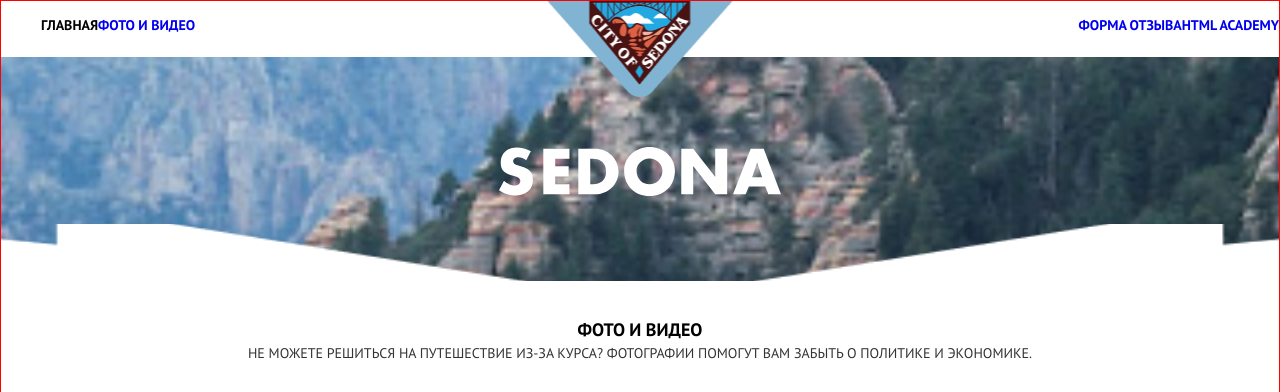
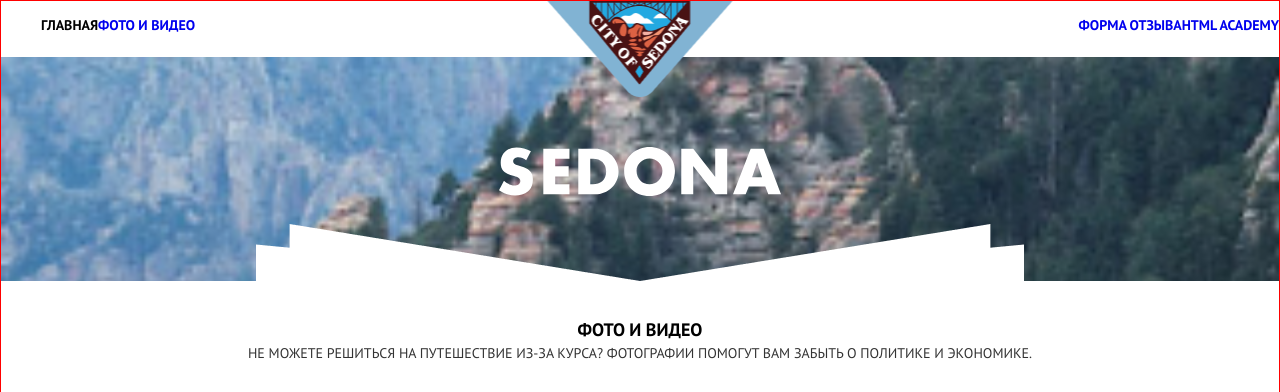
Before and after one commit to htmlacademy-adaptive/471547-sedona-26, a plain HTML site: page 4/catalog.html in a window 1280 px wide. Shown: the top 392 px of the page. Drawn offline with Linux system fonts and the light colour scheme.

Commit message:
:heavy_check_mark: Сборка #4

```diff
--- a/4/catalog.html
+++ b/4/catalog.html
@@ -45,7 +45,7 @@
               <path d="M249.842 39.4219L246.65 47.3713H234.008L251.683 1.63171H264.693L282 47.3713H269.296L266.289 39.4219H249.842ZM258.188 15.7572H258.065L253.156 30.3107H263.098L258.188 15.7572Z" fill="white"/>
               </svg>
             </div>
-            <img class="intro-inner__mask-image" src="./img/intro-triangle-big.png" alt="" width="320" height="57">
+            <!-- <img class="intro-inner__mask-image" src="./img/intro-triangle-big.png" alt="" width="320" height="57"> -->
         </div>
     </header>
     <main class="main-container main-content">
@@ -165,4 +165,5 @@
         </div>
     </footer>
 </body>
+
 </html>
--- a/4/css/style.css
+++ b/4/css/style.css
@@ -88,26 +88,24 @@
   background-size: cover;
   position: relative;
 }
+.intro::after {
+  content: url("../img/intro-triangle-big.png");
+  width: 768px;
+  height: 57px;
+  bottom: 0;
+  left: 50%;
+  transform: translateX(-50%);
+  position: absolute;
+  display: block;
+  background-size: cover;
+  background-repeat: no-repeat;
+}
 .intro__content {
   display: flex;
   flex-direction: column;
   align-items: center;
   padding-top: 90px;
   padding-bottom: 85px;
-}
-.intro-inner__mask-image {
-  position: absolute;
-  left: 0;
-  bottom: 0;
-  object-fit: cover;
-}
-@media (min-width: 768px) {
-  .intro-inner__mask-image {
-    transform: translate(-50%);
-    left: 50%;
-    min-height: 57px;
-    width: 100%;
-  }
 }
 .main-nav__toggle {
   display: block;
```
Also changed, not shown: 4/index.html (+1 -1 lines), 4/review.html (+2 -1 lines), 1 other file.
